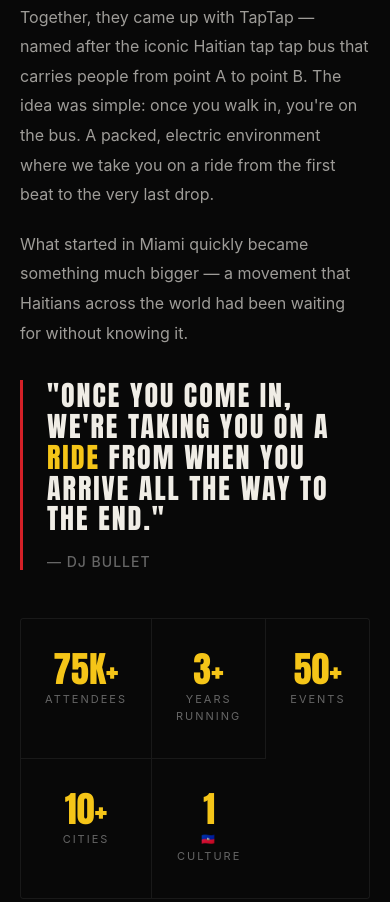
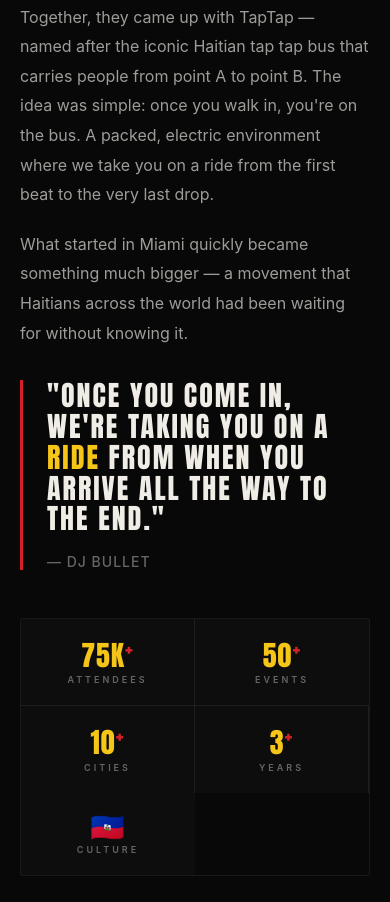
Before and after one commit to fabrice972009/taptapparty, a website: page about.html in a window 390 px wide. Shown: the part 1032-1934 px from the top of the page. Drawn offline with nearby package versions, Linux system fonts and the light colour scheme; animation ran at ten frames a second.

Commit message:
Remove stale Frontline note, fix about.html heading/stats, make admin mobile-friendly

```diff
--- a/about.html
+++ b/about.html
@@ -90,22 +90,43 @@
     }
     .pull-quote em { color: var(--gold); font-style: normal; }
 
-    /* STATS ROW */
-    .stats-row {
-      display: grid; grid-template-columns: repeat(5, 1fr);
+    /* STATS ROW — matches index.html's about-stats-row for consistency */
+    .about-stats-row {
+      display: grid;
+      grid-template-columns: repeat(5, 1fr);
       gap: 0;
       border: 1px solid rgba(255,255,255,0.07);
-      border-radius: 3px; overflow: hidden;
+      border-radius: 2px;
+      overflow: hidden;
       margin-top: 48px;
     }
-    .stat-box {
-      padding: 32px 24px;
+    .stat-block {
+      padding: 18px 12px;
+      display: flex;
+      flex-direction: column;
+      align-items: center;
+      gap: 4px;
       border-right: 1px solid rgba(255,255,255,0.07);
-      text-align: center;
+      background: rgba(255,255,255,0.02);
+      transition: background 0.2s;
     }
-    .stat-box:last-child { border-right: none; }
-    .stat-box .num { font-family: 'Anton', 'Bebas Neue', sans-serif; font-size: 52px; color: var(--gold); line-height: 1; }
-    .stat-box .lbl { font-size: 11px; color: var(--muted); text-transform: uppercase; letter-spacing: 2px; margin-top: 4px; }
+    .stat-block:last-child { border-right: none; }
+    .stat-block:hover { background: rgba(255,255,255,0.05); }
+    .stat-big {
+      font-family: 'Anton', 'Bebas Neue', sans-serif;
+      font-size: 36px;
+      color: var(--gold);
+      line-height: 1;
+      letter-spacing: 1px;
+    }
+    .stat-plus { font-size: 22px; color: var(--red); vertical-align: super; }
+    .stat-tag {
+      font-size: 9px;
+      letter-spacing: 3px;
+      text-transform: uppercase;
+      color: var(--muted);
+      font-weight: 600;
+    }
 
     /* TEAM */
     .team-grid { display: grid; grid-template-columns: repeat(2, 1fr); gap: 16px; margin-top: 40px; }
@@ -202,11 +223,11 @@
       .section { padding: 56px 20px; }
       .two-col { grid-template-columns: 1fr; gap: 32px; }
       .performers-grid { grid-template-columns: 1fr !important; gap: 32px !important; }
-      .stats-row { grid-template-columns: 1fr 1fr 1fr; }
-      .stat-box:nth-child(3) { border-right: none; }
-      .stat-box:nth-child(4) { border-top: 1px solid rgba(255,255,255,0.07); }
-      .stat-box:nth-child(5) { border-top: 1px solid rgba(255,255,255,0.07); }
-      .stat-box .num { font-size: 36px; }
+      .about-stats-row { grid-template-columns: 1fr 1fr; }
+      .stat-block:nth-child(2) { border-right: none; }
+      .stat-block:nth-child(3) { border-top: 1px solid rgba(255,255,255,0.07); }
+      .stat-block:nth-child(4) { border-top: 1px solid rgba(255,255,255,0.07); }
+      .stat-big { font-size: 28px; }
       .team-grid { grid-template-columns: 1fr; }
       .bouyon-section { padding: 56px 20px; }
       .about-cta { padding: 56px 20px; }
@@ -427,7 +448,7 @@
     <p class="section-eyebrow">How It Started</p>
     <div class="two-col">
       <div>
-        <h2 class="section-title">THE IDEA OF<br>THE <span>TAP TAP</span></h2>
+        <h2 class="section-title">THE IDEA OF<br><span>TAP TAP</span></h2>
         <div class="section-body">
           <p>
             It started with a phone call. DJ Bullet and his partner Jones got a call from Jason — who runs Shrine on Saturdays — about a growing wave of Haitians showing up every week looking for something that felt like home. The question became clear: why isn't there a party built for us?
@@ -446,12 +467,27 @@
       </div>
     </div>
 
-    <div class="stats-row">
-      <div class="stat-box"><div class="num">75K+</div><div class="lbl">Attendees</div></div>
-      <div class="stat-box"><div class="num">3+</div><div class="lbl">Years Running</div></div>
-      <div class="stat-box"><div class="num">50+</div><div class="lbl">Events</div></div>
-      <div class="stat-box"><div class="num">10+</div><div class="lbl">Cities</div></div>
-      <div class="stat-box"><div class="num">1</div><div class="lbl">🇭🇹 Culture</div></div>
+    <div class="about-stats-row">
+      <div class="stat-block">
+        <div class="stat-big">75K<span class="stat-plus">+</span></div>
+        <div class="stat-tag">Attendees</div>
+      </div>
+      <div class="stat-block">
+        <div class="stat-big">50<span class="stat-plus">+</span></div>
+        <div class="stat-tag">Events</div>
+      </div>
+      <div class="stat-block">
+        <div class="stat-big">10<span class="stat-plus">+</span></div>
+        <div class="stat-tag">Cities</div>
+      </div>
+      <div class="stat-block">
+        <div class="stat-big">3<span class="stat-plus">+</span></div>
+        <div class="stat-tag">Years</div>
+      </div>
+      <div class="stat-block">
+        <div class="stat-big">🇭🇹</div>
+        <div class="stat-tag">Culture</div>
+      </div>
     </div>
   </div>
 </section>
```
Also changed, not shown: admin.html (+65 -4 lines), events.html (+0 -1 lines).
